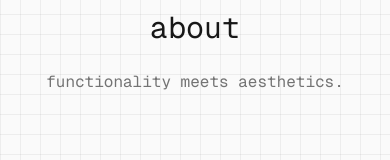
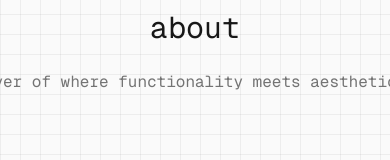
Before and after one commit to nika-nisa/personal-website, a Next.js app: page /about in a window 390 px wide. Shown: the part 366-526 px from the top of the page. Built offline with nearby package versions, Linux system fonts and the light colour scheme.

Commit message:
fixed error caused by w.i.p mobile navigation

```diff
--- a/app/about/page.tsx
+++ b/app/about/page.tsx
@@ -22,7 +22,7 @@ export default function AboutPage() {
             <div className="flex-1 flex flex-col items-center justify-center">
                 <h2 className="hover:text-4xl transition-all duration-300 text-3xl mb-6">about</h2>
                 <p className="mb-2 px-6 text-center text-neutral-500">
-                    functionality meets aesthetics.
+                    lover of where functionality meets aesthetics.
                 </p>
             </div>
 
--- a/app/components/navbar.tsx
+++ b/app/components/navbar.tsx
@@ -46,7 +46,7 @@ const isActive = (path: string) => {
         </div>
         </div>
 
-        {/*Mobile Navigation... fix transitions */}
+        {/*Mobile Navigation... fix transitions
         {isOpen && (
             <div className="md:hidden mt-4 flex flex-col gap-4 px-4">
           <Link href="/" className={isActive(pathname, "/")} onClick={() => setIsOpen(false)}>Home</Link>
@@ -55,6 +55,7 @@ const isActive = (path: string) => {
             </div>
 
         )}
+            */}
 
         </nav>
     );
```
